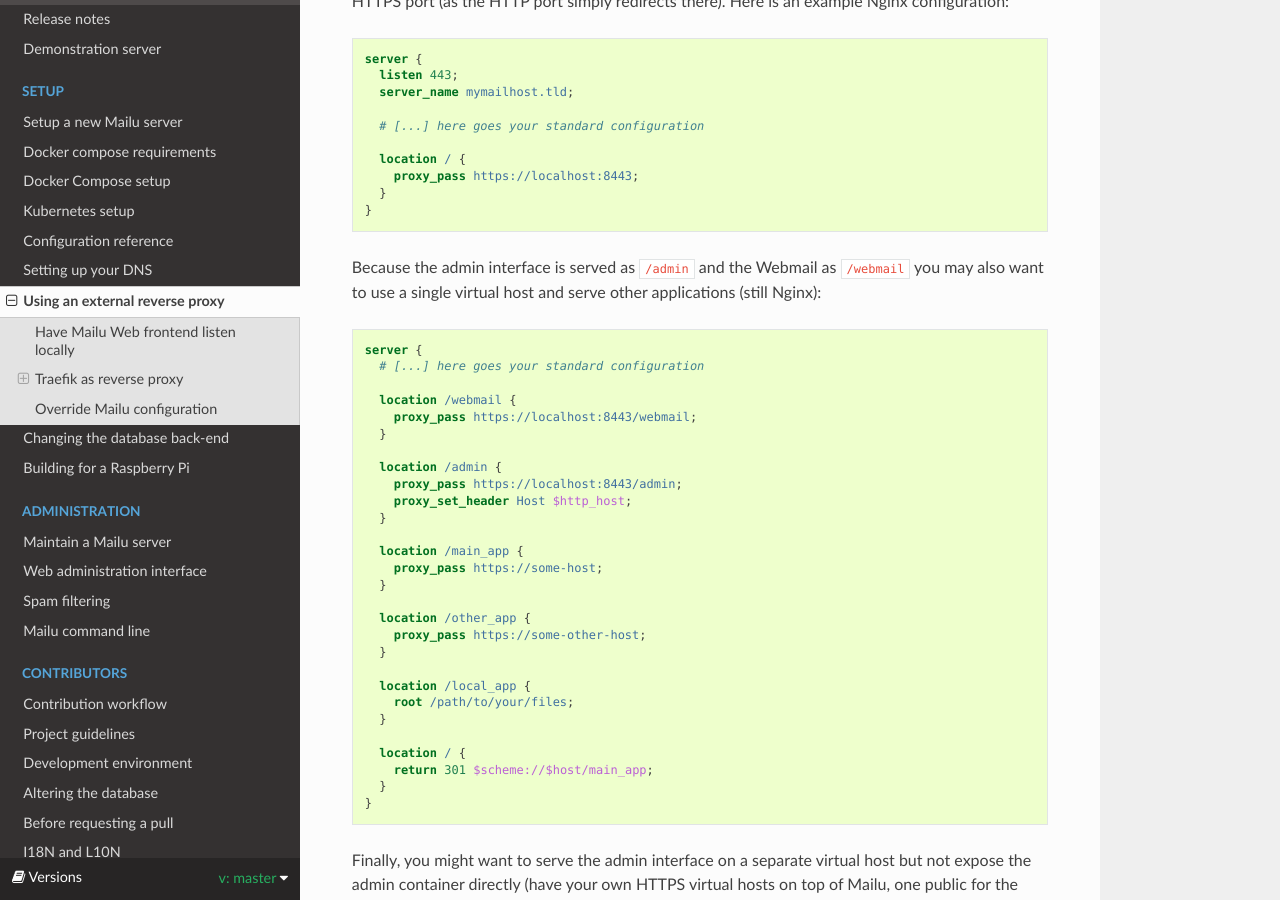
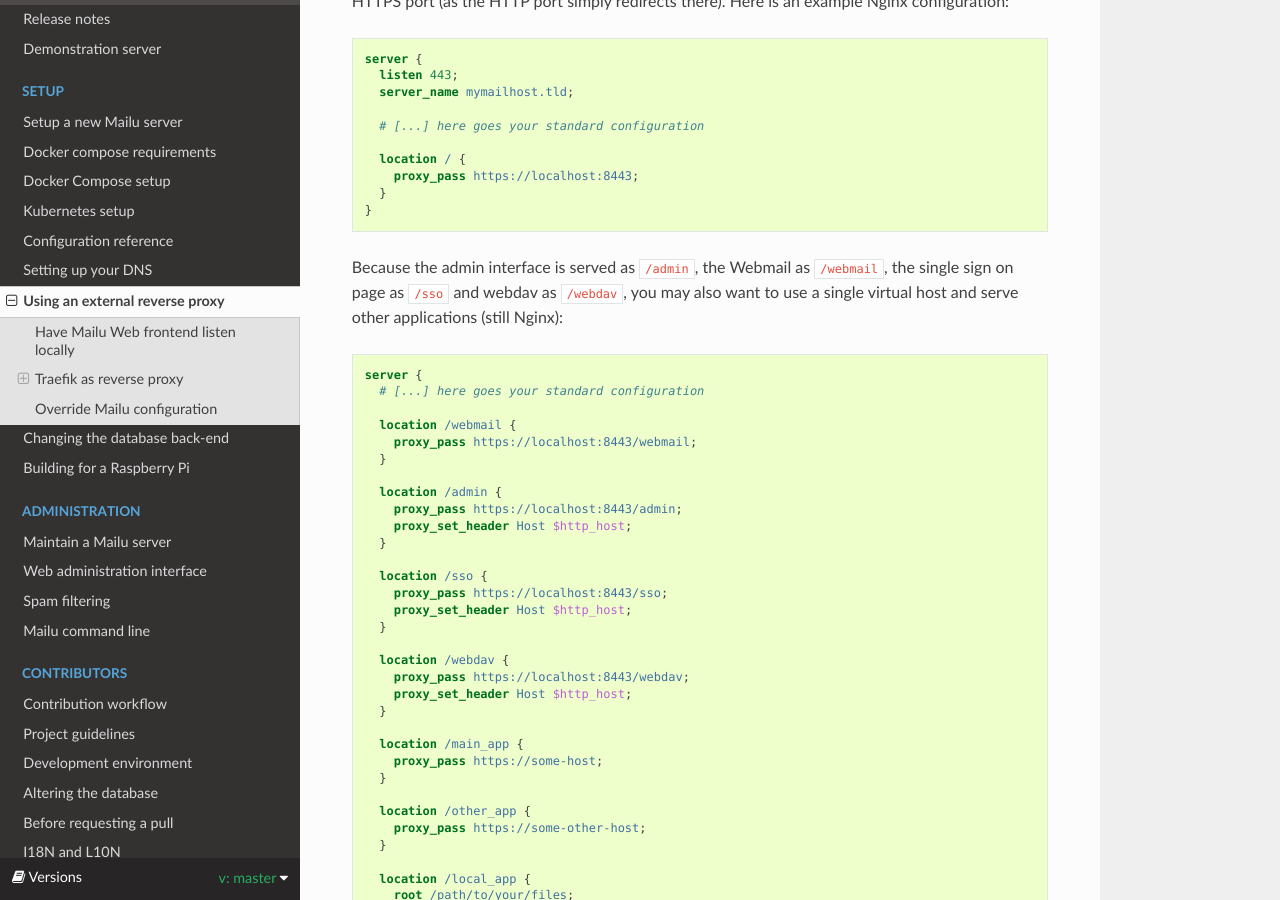
Before and after one commit to WillingDev0812/Mail-Management-Tool, a Sphinx documentation site: the page built from docs/reverse.rst, in a window 1280 px wide and 900 px high, scrolled down 1111 px. Built offline with Sphinx 7.4.7 and the Read the Docs theme 2.0.0, drawn with Linux system fonts in a browser that asks for light colours; formulas are drawn with MathJax 3.

Commit message:
Update reverse proxy doc with new /sso endpoint.

```diff
--- a/docs/reverse.rst
+++ b/docs/reverse.rst
@@ -47,7 +47,7 @@ Then on your own frontend, point to these local ports. In practice, you only nee
     }
   }
 
-Because the admin interface is served as ``/admin`` and the Webmail as ``/webmail`` you may also want to use a single virtual host and serve other applications (still Nginx):
+Because the admin interface is served as ``/admin``, the Webmail as ``/webmail``, the single sign on page as ``/sso`` and webdav as ``/webdav``, you may also want to use a single virtual host and serve other applications (still Nginx):
 
 .. code-block:: nginx
 
@@ -60,6 +60,16 @@ Because the admin interface is served as ``/admin`` and the Webmail as ``/webmai
 
     location /admin {
       proxy_pass https://localhost:8443/admin;
+      proxy_set_header Host $http_host;
+    }
+
+    location /sso {
+      proxy_pass https://localhost:8443/sso;
+      proxy_set_header Host $http_host;
+    }
+
+    location /webdav {
+      proxy_pass https://localhost:8443/webdav;
       proxy_set_header Host $http_host;
     }
 
```
